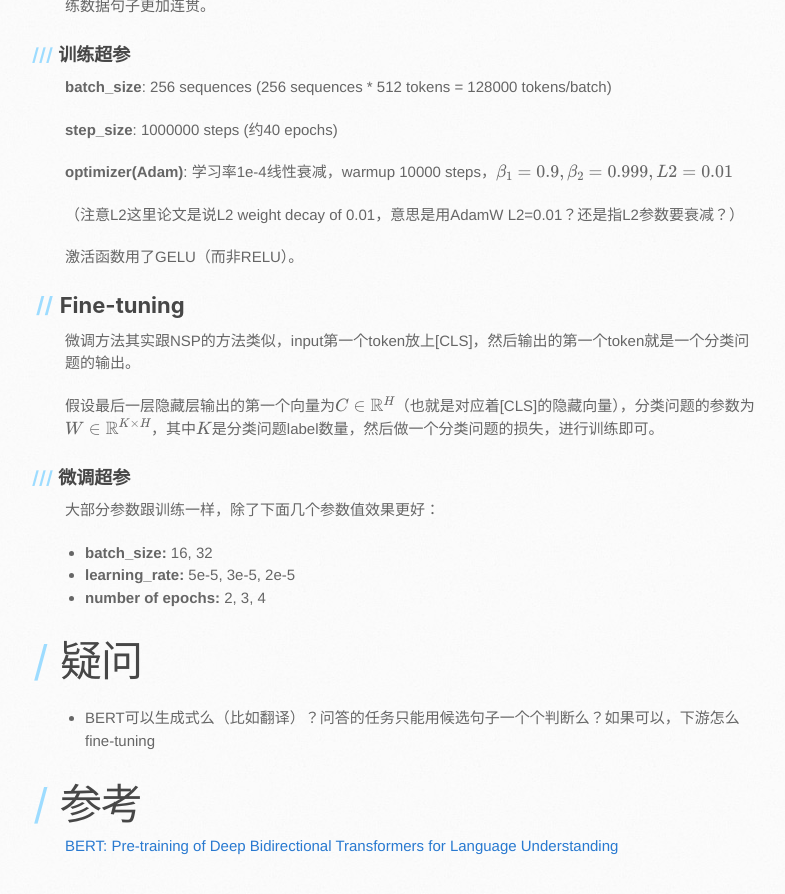
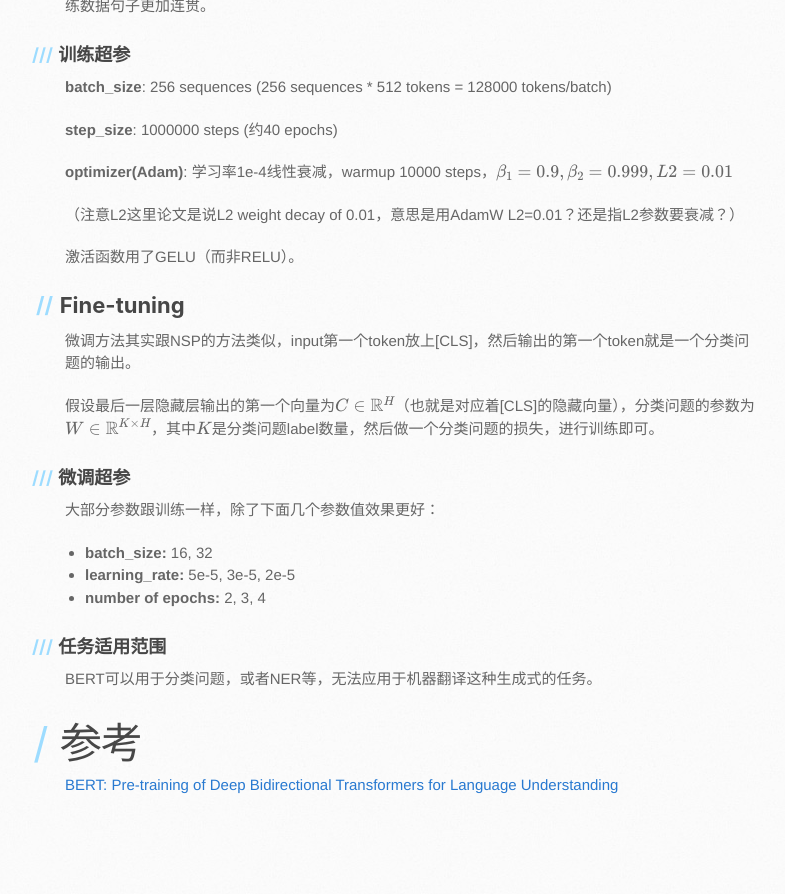
Before and after one commit to hahadsg/hahadsg.github.io, a Jekyll site: the page built from MachineLearning/NLP/BERT.md, in a window 1280 px wide and 900 px high, scrolled down 2011 px. Shown: the top 894 px of the window, without its empty margins (105-890 px from the left). Built offline with Jekyll 4.4.1, drawn with Linux system fonts in a browser that asks for light colours; our own code applies the rules of GitHub Pages for plain Markdown files; formulas are drawn with MathJax 3; the repository's description, which GitHub fills in, is left out; after the commit the page ends 2850 px from its top, so only the background shows below that.

Commit message:
update BERT

```diff
--- a/MachineLearning/NLP/BERT.md
+++ b/MachineLearning/NLP/BERT.md
@@ -72,9 +72,9 @@ BERT用了MLM和NSP两种方法进行预训练。
 * **learning_rate:** 5e-5, 3e-5, 2e-5
 * **number of epochs:** 2, 3, 4
 
-# 疑问
+### 任务适用范围
 
-* BERT可以生成式么（比如翻译）？问答的任务只能用候选句子一个个判断么？如果可以，下游怎么fine-tuning
+BERT可以用于分类问题，或者NER等，无法应用于机器翻译这种生成式的任务。
 
 # 参考
 
```
